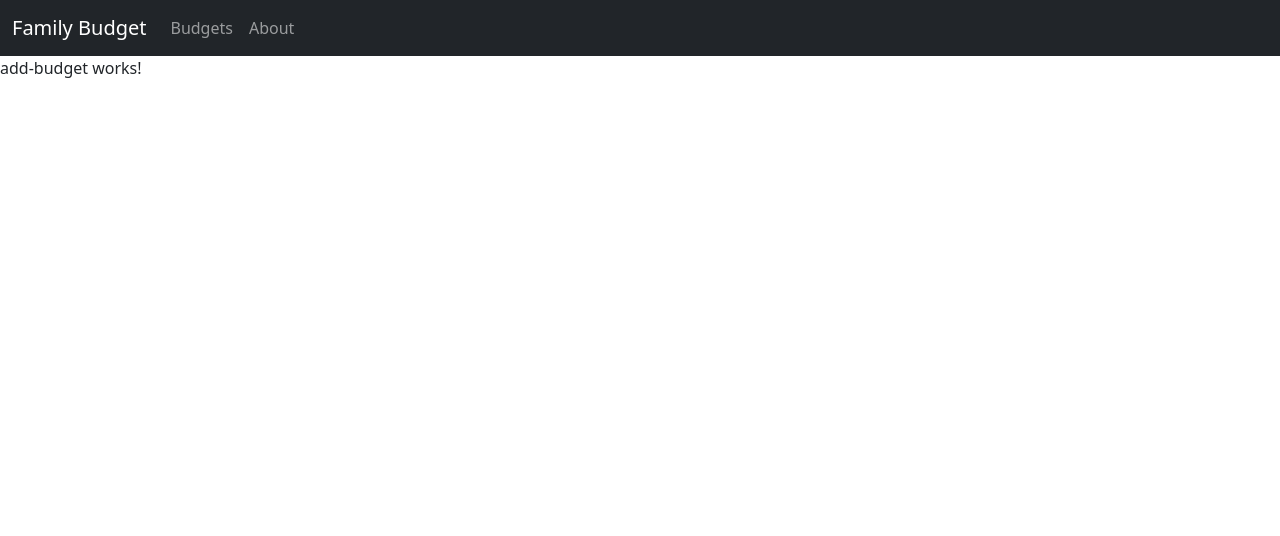
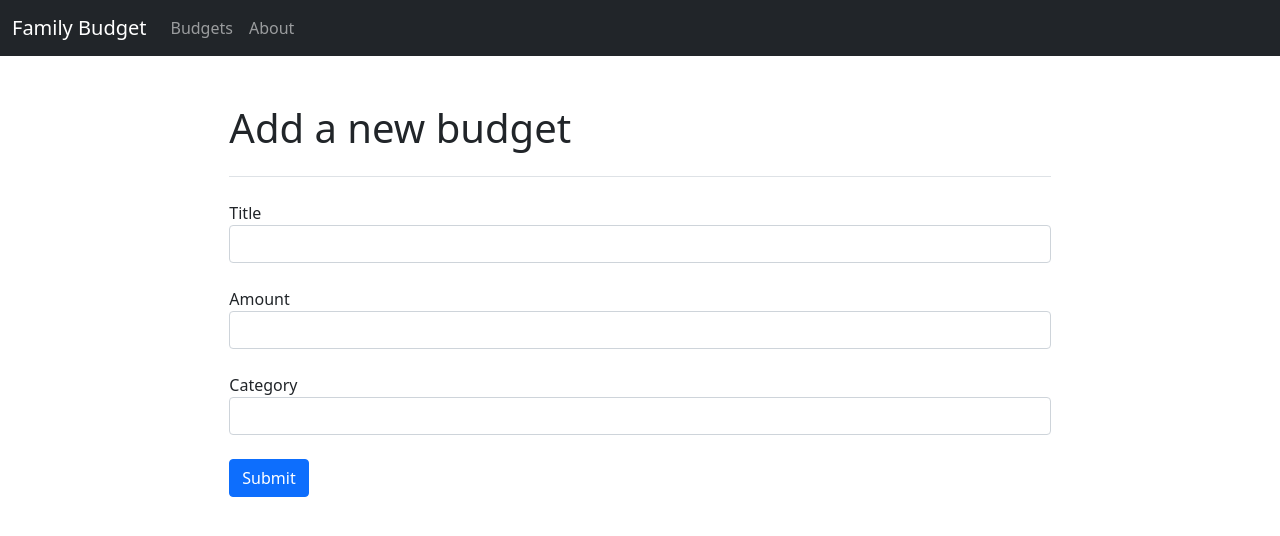
Before and after one commit to AymanMak1/Family-Budget-Client, an Angular app: page /budgets/new in a window 1280 px wide. Shown: the top 536 px of the page. Built offline with nearby package versions, Linux system fonts and the light colour scheme.

Commit message:
Budget Forms have been added

```diff
--- a/src/app/components/budget/add-budget/add-budget.component.html
+++ b/src/app/components/budget/add-budget/add-budget.component.html
@@ -1 +1,23 @@
-<p>add-budget works!</p>
+<div class="col-lg-8 mx-auto p-3 py-md-5">
+  <header class="d-flex align-items-center pb-3 mb-4 border-bottom">
+    <h1>Add a new budget</h1>
+  </header>
+  <form>
+    <div class="form-group mb-4">
+      <label for="budgetTitle">Title</label>
+      <input type="text" class="form-control" id="budgetTitle">
+    </div>
+
+    <div class="form-group mb-4">
+      <label for="budgetAmount">Amount</label>
+      <input type="number" class="form-control" id="budgetAmount" >
+    </div>
+
+    <div class="form-group mb-4">
+      <label for="budgetCategory">Category</label>
+      <input type="text" class="form-control" id="budgetCategory">
+    </div>
+
+    <button type="submit" class="btn btn-primary">Submit</button>
+  </form>
+</div>
--- a/src/app/components/budget/edit-budget/edit-budget.component.html
+++ b/src/app/components/budget/edit-budget/edit-budget.component.html
@@ -1 +1,23 @@
-<p>edit-budget works!</p>
+<div class="col-lg-8 mx-auto p-3 py-md-5">
+  <header class="d-flex align-items-center pb-3 mb-4 border-bottom">
+    <h1>Edit the budget</h1>
+  </header>
+  <form>
+    <div class="form-group mb-4">
+      <label for="budgetTitle">Title</label>
+      <input type="text" class="form-control" id="budgetTitle">
+    </div>
+
+    <div class="form-group mb-4">
+      <label for="budgetAmount">Amount</label>
+      <input type="number" class="form-control" id="budgetAmount" >
+    </div>
+
+    <div class="form-group mb-4">
+      <label for="budgetCategory">Category</label>
+      <input type="text" class="form-control" id="budgetCategory">
+    </div>
+
+    <button type="submit" class="btn btn-primary">Submit</button>
+  </form>
+</div>
```
